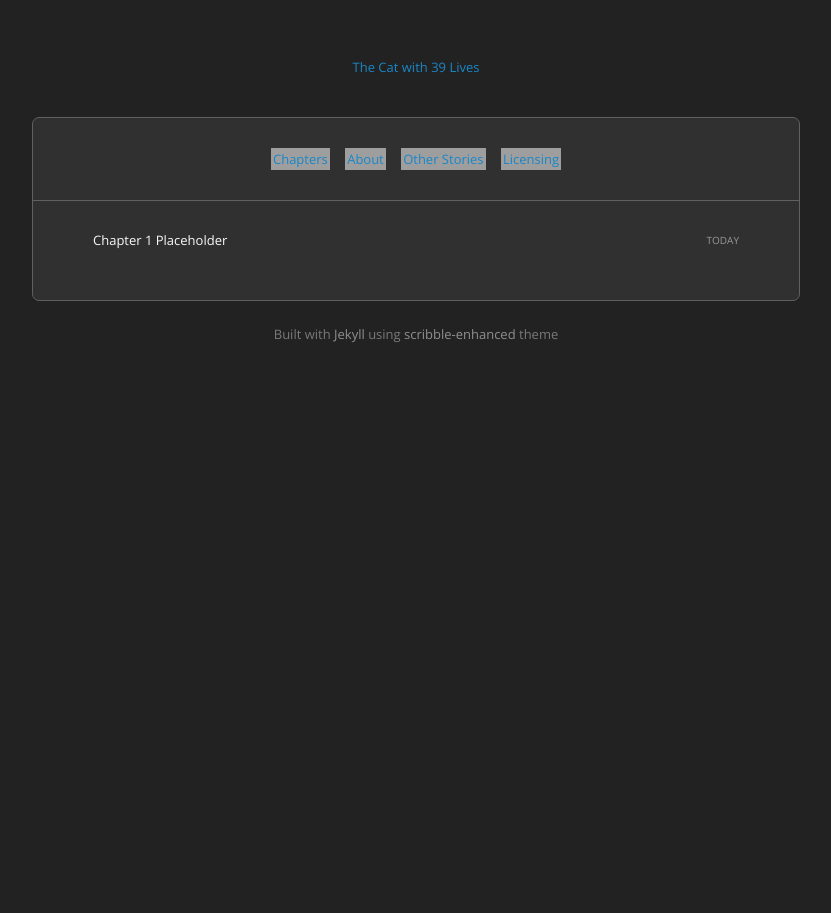
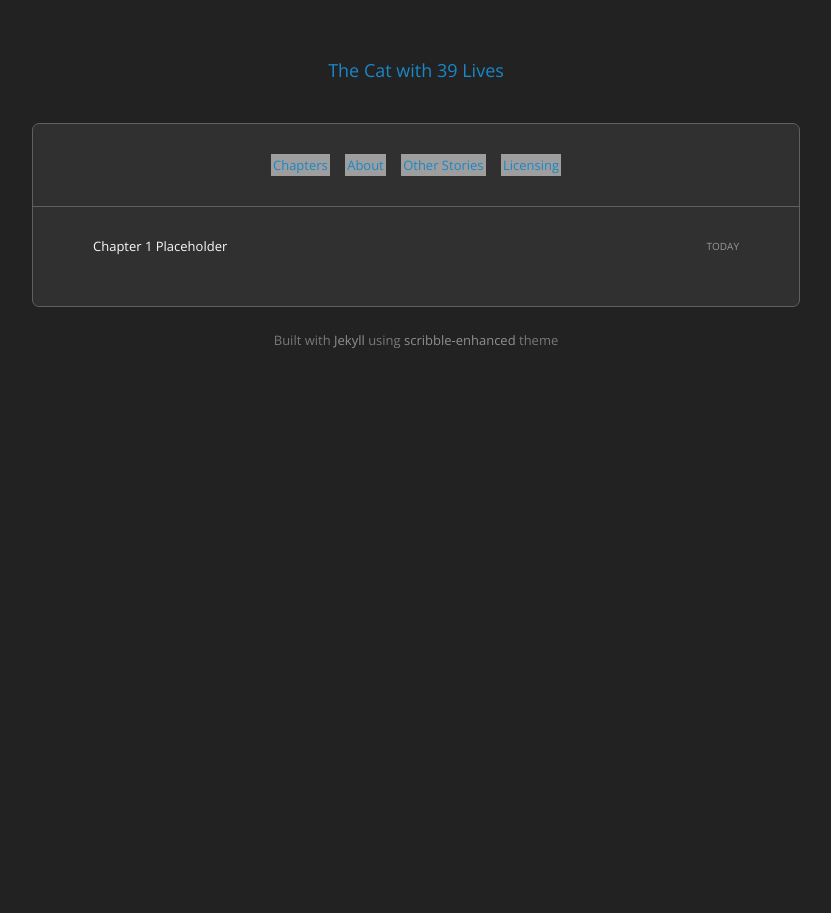
Before and after one commit to mehkanik/C39, a Jekyll site: the page built from index.html, in a window 1280 px wide. Shown: the whole page, without its empty margins (224-1055 px from the left). Built offline with Jekyll 4.4.1, drawn with Linux system fonts in a browser that asks for light colours; grey boxes are pictures that could not be loaded.

Commit message:
another, yet tiny, css change

```diff
--- a/stylesheets/style.css
+++ b/stylesheets/style.css
@@ -104,10 +104,15 @@ header {
     text-align: center;
 }
 
-#page_title, #page_title:hover {
+#page_title {
     color: #1a87c7;
     padding-top: 45px;
+    font-size: large;
 }
+
+#page_title:hover {
+    color: #f9f9f9;
+    }
 
 footer {
     width: 100%;
```
